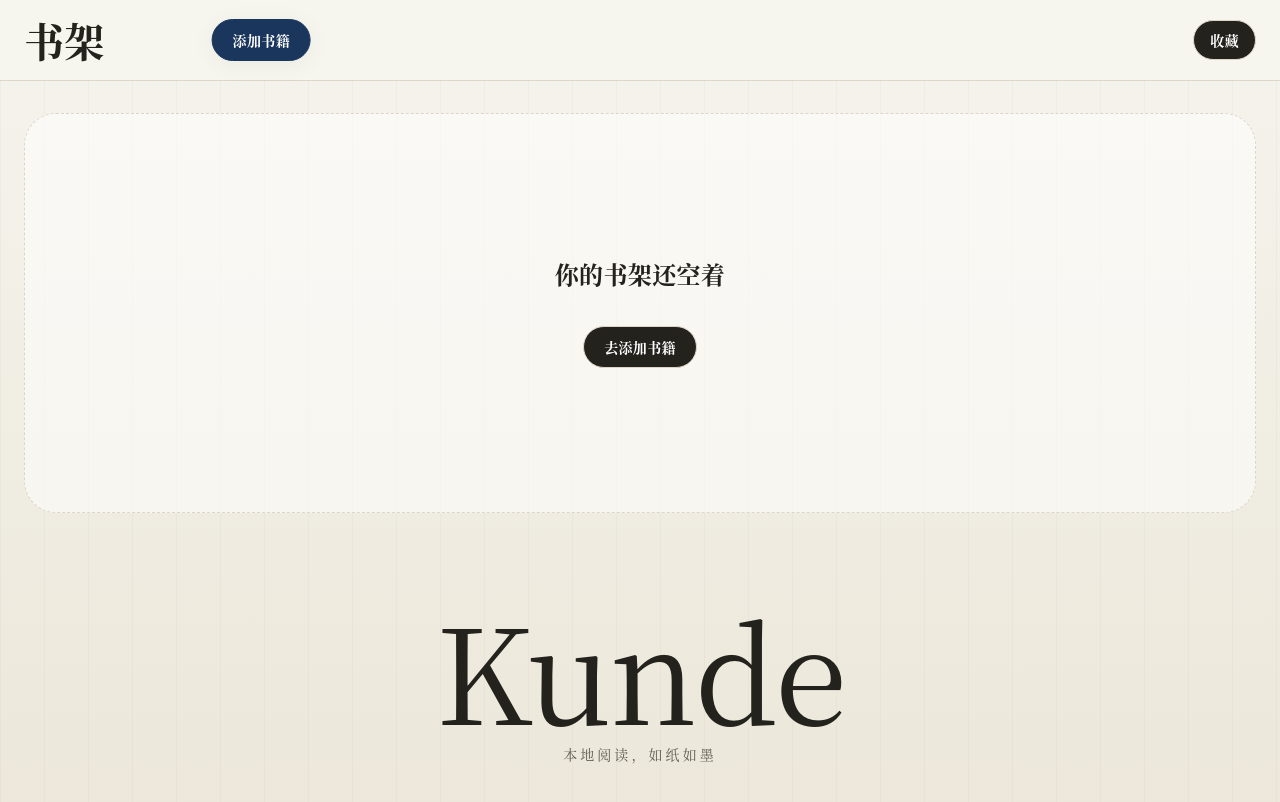
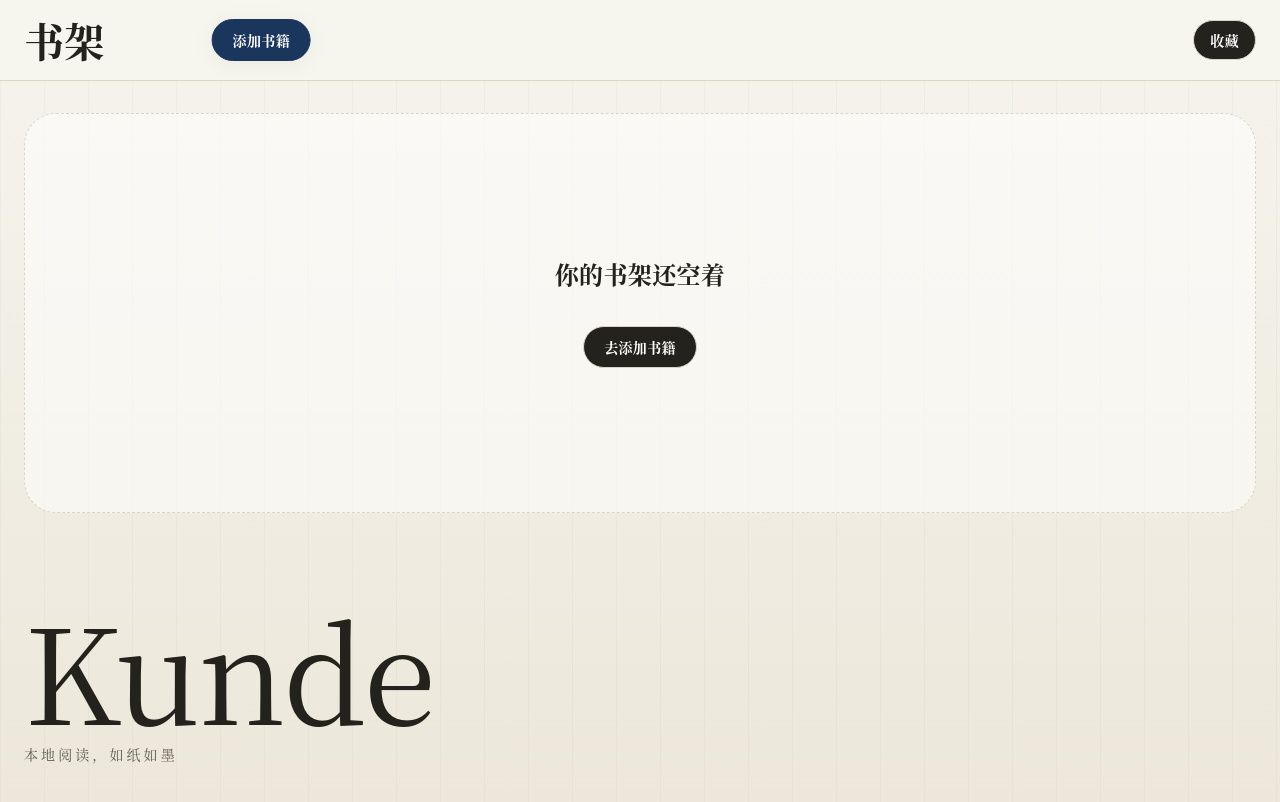
Before and after one commit to imzihuailin/kunde, a React (Vite) app: page / in a window 1280 px wide. Shown: the top 802 px of the page. Built offline with nearby package versions, Linux system fonts and the light colour scheme.

Commit message:
remove brand-kicker transparency, keep left-aligned with subtitle

```diff
--- a/src/pages/AddBookPage.tsx
+++ b/src/pages/AddBookPage.tsx
@@ -127,7 +127,7 @@
         </section>
 
         <footer className="mx-auto max-w-7xl pb-12 pt-16 text-slate-900">
-          <div className="text-center">
+          <div className="text-left">
             <p className="brand-kicker select-none">Kunde</p>
             <p className="mt-4 text-sm tracking-[0.22em] text-slate-500">本地阅读，如纸如墨</p>
           </div>
--- a/src/pages/FavoritesPage.tsx
+++ b/src/pages/FavoritesPage.tsx
@@ -60,7 +60,7 @@
       </main>
 
       <footer className="mx-auto max-w-7xl px-6 pb-12 pt-16 text-slate-900">
-        <div className="text-center">
+        <div className="text-left">
           <p className="brand-kicker select-none">Kunde</p>
           <p className="mt-4 text-sm tracking-[0.22em] text-slate-500">本地阅读，如纸如墨</p>
         </div>
--- a/src/pages/HomePage.tsx
+++ b/src/pages/HomePage.tsx
@@ -56,7 +56,7 @@
       </main>
 
       <footer className="mx-auto max-w-7xl px-6 pb-12 pt-16 text-slate-900">
-        <div className="text-center">
+        <div className="text-left">
           <p className="brand-kicker select-none">Kunde</p>
           <p className="mt-4 text-sm tracking-[0.22em] text-slate-500">本地阅读，如纸如墨</p>
         </div>
```
